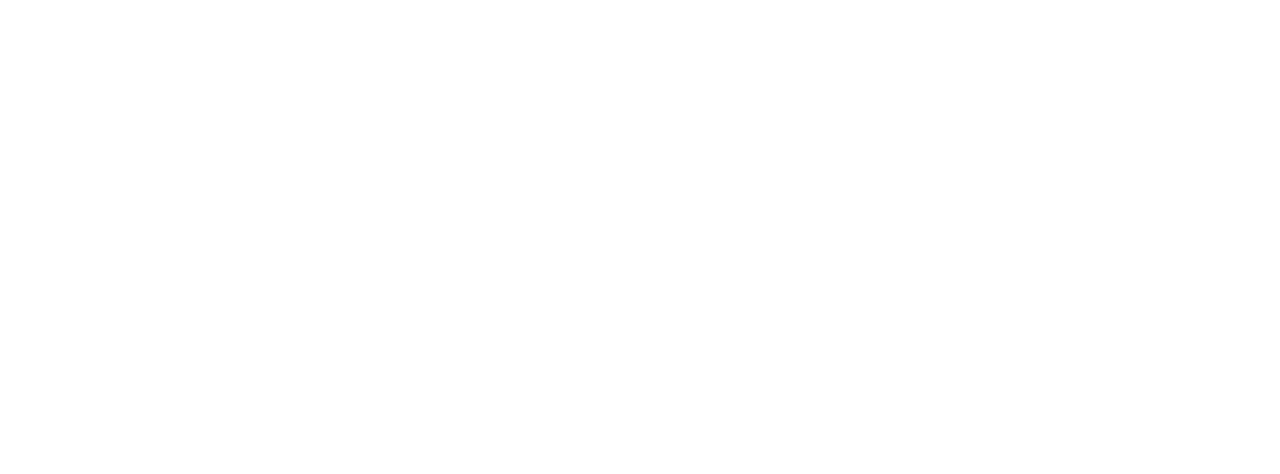
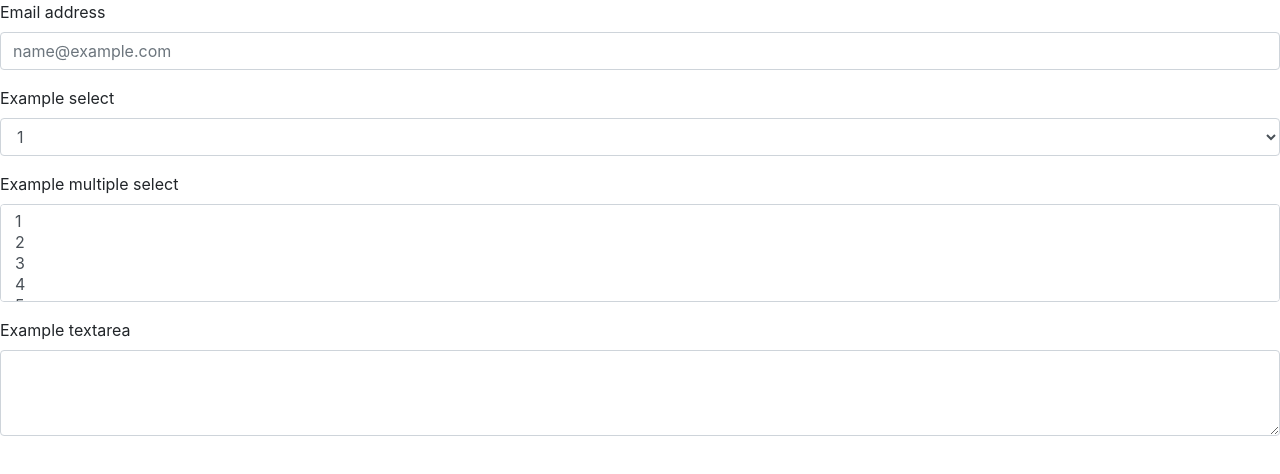
Before and after one commit to Humo8668/WebTest, a plain HTML site: page index.html in a window 1280 px wide. Drawn offline with Linux system fonts and the light colour scheme.

Commit message:
Merged versions

```diff
--- a/index.html
+++ b/index.html
@@ -1,4 +1,43 @@
 <meta name="viewport" content="width=device-width, initial-scale=1.0">
 <html>
+  <head>
+    <title>WebTest - like Postman</title>
+    <link rel="stylesheet" type="text/css" href="css/bootstrap.min.css">
+  </head>
+  <body>
+    <script type="text/javascript" src="js/bootstrap.min.js"></script>
+    <script type="text/javascript" src="js/jquery-3.5.1.min.js"></script>
 
+    <div class="">
+    <form>
+      <div class="form-group">
+        <label for="exampleFormControlInput1">Email address</label>
+        <input type="email" class="form-control" id="exampleFormControlInput1" placeholder="name@example.com">
+      </div>
+      <div class="form-group">
+        <label for="exampleFormControlSelect1">Example select</label>
+        <select class="form-control" id="exampleFormControlSelect1">
+          <option>1</option>
+          <option>2</option>
+          <option>3</option>
+          <option>4</option>
+          <option>5</option>
+        </select>
+      </div>
+      <div class="form-group">
+        <label for="exampleFormControlSelect2">Example multiple select</label>
+        <select multiple class="form-control" id="exampleFormControlSelect2">
+          <option>1</option>
+          <option>2</option>
+          <option>3</option>
+          <option>4</option>
+          <option>5</option>
+        </select>
+      </div>
+      <div class="form-group">
+        <label for="exampleFormControlTextarea1">Example textarea</label>
+        <textarea class="form-control" id="exampleFormControlTextarea1" rows="3"></textarea>
+      </div>
+    </form>
+  </body>
 </html>
```
